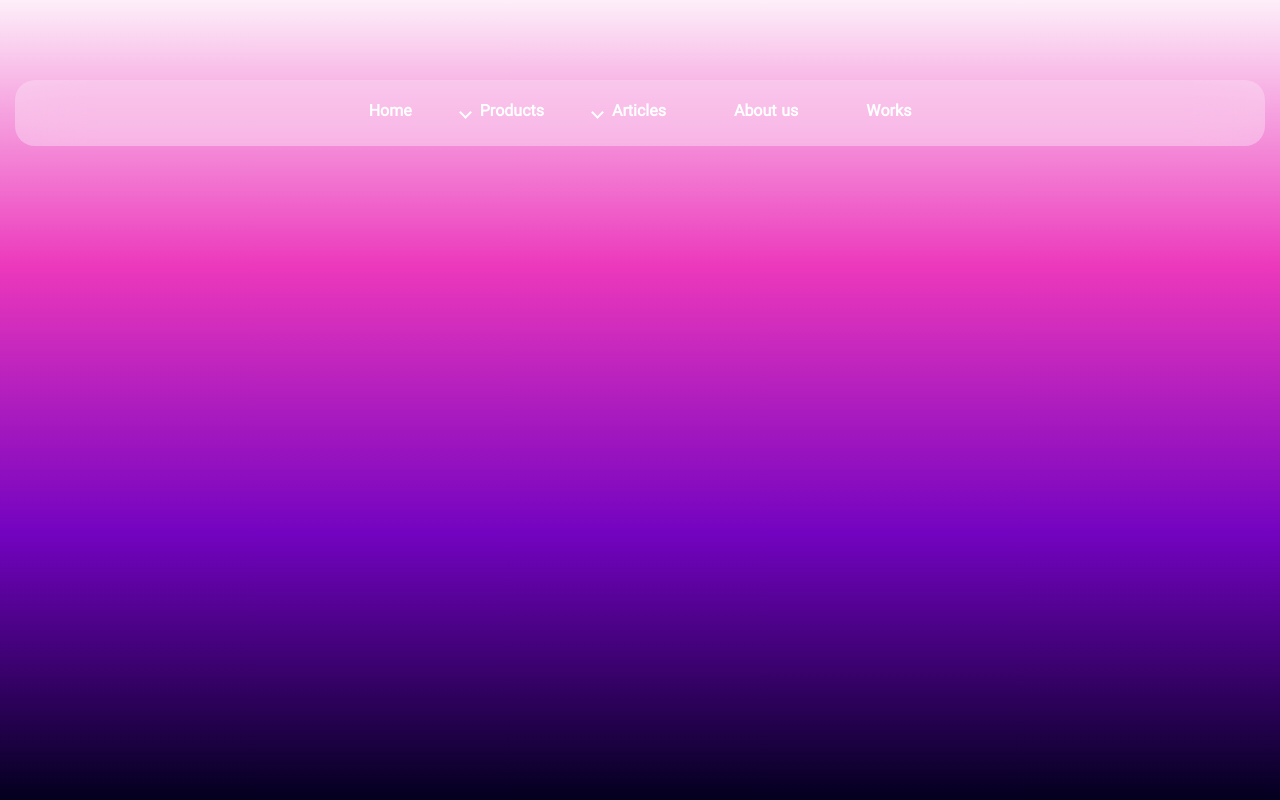
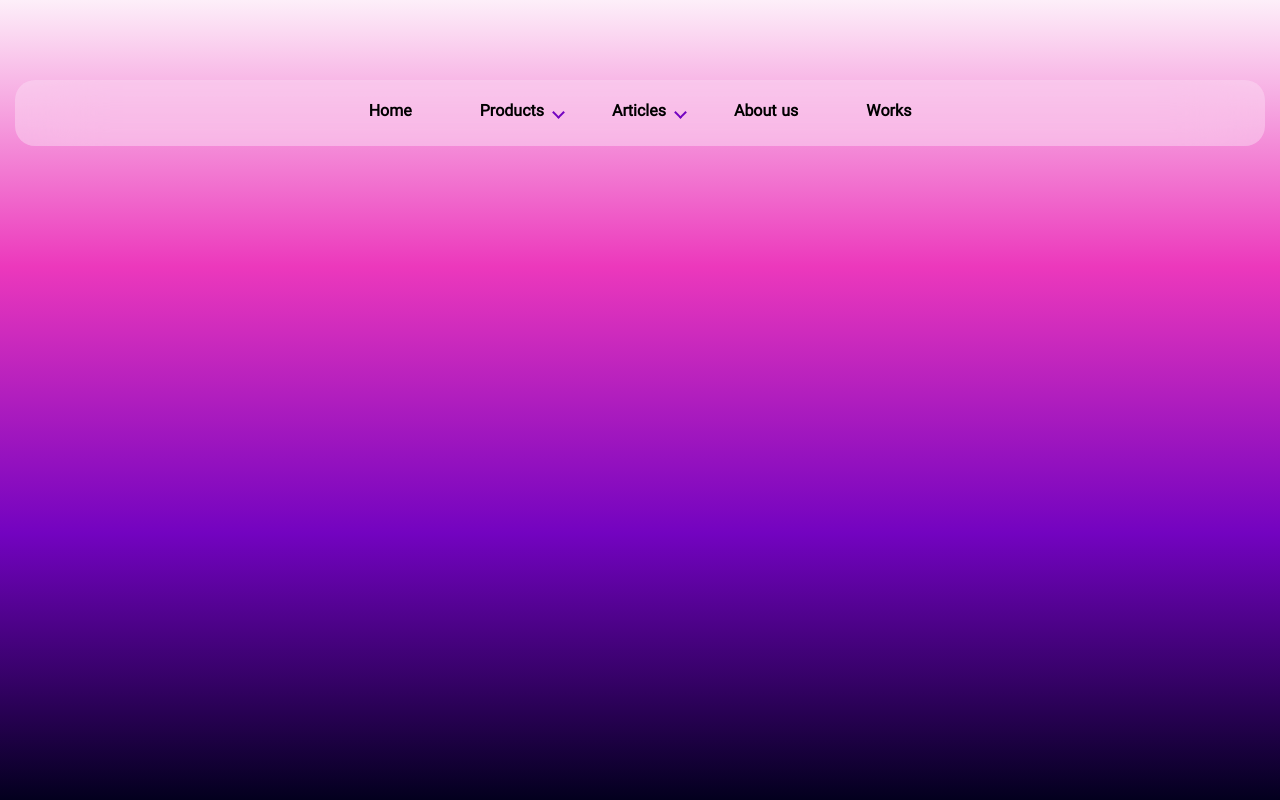
Before and after one commit to YasharDaemi/mega_menu, a plain HTML site: page index.html in a window 1280 px wide. Drawn offline with Linux system fonts and the light colour scheme.

Commit message:
enhance style css

```diff
--- a/style/app.css
+++ b/style/app.css
@@ -12,6 +12,7 @@ body {
 ul {
   list-style-type: none;
 }
+
 a {
   text-decoration: none;
 }
@@ -22,6 +23,7 @@ a {
   font-weight: normal;
   src: url("../fonts/Tanha-FD.woff2") format("woff2");
 }
+
 .header_site {
   background: #7303c0; /* fallback for old browsers */
   background: -webkit-linear-gradient(to bottom, #fdeff9, #ec38bc, #7303c0, #03001e); /* Chrome 10-25, Safari 5.1-6 */
@@ -47,21 +49,24 @@ a {
   max-width: 1250px;
   margin: 0 auto;
 }
+
 .navigation_menu {
   background-color: rgba(255, 255, 255, 0.3);
-  backdrop-filter: blur(30px);
+  backdrop-filter: blur(40px);
   border-radius: 20px;
   display: flex;
   justify-content: center;
   gap: 3rem;
 }
+
 .navigation_menu > li {
   padding: 18px 10px;
 }
+
 .navigation_menu > li::after {
   content: "";
   display: block;
-  border-bottom: 3px solid #f6364b;
+  border-bottom: 3px solid #7303c0;
   transform: scaleX(0);
   transition: transform 250ms ease-in-out;
   -webkit-transition: transform 250ms ease-in-out;
@@ -69,6 +74,7 @@ a {
   -ms-transition: transform 250ms ease-in-out;
   -o-transition: transform 250ms ease-in-out;
 }
+
 .navigation_menu > li:hover::after {
   transform: scaleX(1);
   -webkit-transform: scaleX(1);
@@ -76,8 +82,9 @@ a {
   -ms-transform: scaleX(1);
   -o-transform: scaleX(1);
 }
+
 .navigation_menu li a {
-  color: #fff;
+  color: #000000;
   font-weight: bold;
 }
 .arrow_icon {
@@ -85,13 +92,13 @@ a {
 }
 .arrow_icon::before {
   content: "";
-  border-bottom: 2px solid #fff;
+  border-bottom: 2px solid #7303c0;
+  border-right: 2px solid #7303c0;
   height: 7px;
+  width: 7px;
   display: block;
-  border-right: 2px solid #fff;
-  width: 7px;
   position: absolute;
-  right: 100%;
+  left: 100%;
   top: 43%;
   transform: rotate(45deg);
   transition: transform 0.15s ease-in-out;
@@ -104,6 +111,7 @@ a {
   -ms-transform: rotate(45deg);
   -o-transform: rotate(45deg);
 }
+
 .arrow_icon:hover::before {
   transform: rotate(225deg);
   -webkit-transform: rotate(225deg);
@@ -127,11 +135,17 @@ a {
   -moz-transition: opacity 0.15s ease-in-out;
   -ms-transition: opacity 0.15s ease-in-out;
   -o-transition: opacity 0.15s ease-in-out;
+  -webkit-border-radius: 20px;
+  -moz-border-radius: 20px;
+  -ms-border-radius: 20px;
+  -o-border-radius: 20px;
 }
+
 .navigation_menu > li > ul.sub_menu {
   top: 59px;
-  right: -58px;
+  left: -58px;
 }
+
 ul.sub_menu li a {
   display: block;
   padding: 12px;
@@ -141,10 +155,12 @@ ul.sub_menu li a {
   -ms-transition: all 0.15s ease-in-out;
   -o-transition: all 0.15s ease-in-out;
 }
+
 ul.sub_menu li a:hover {
   background-color: #eee;
   color: #000;
 }
+
 .control:hover > .sub_menu {
   opacity: 1;
   visibility: visible;
@@ -152,6 +168,6 @@ ul.sub_menu li a:hover {
 }
 
 .left_menu {
-  right: 200px;
+  left: 200px;
   top: 64px;
 }
```
